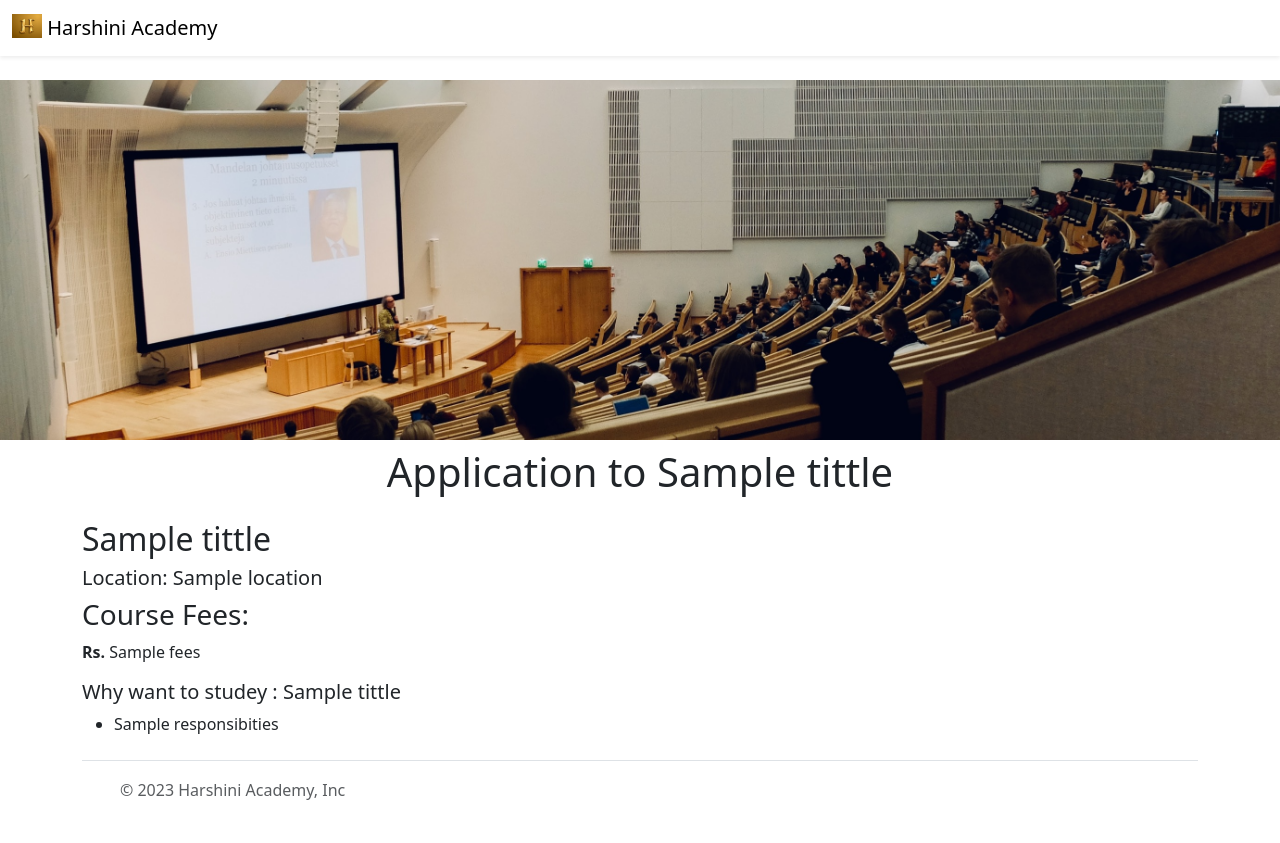
After one commit to harshini-webdeveloper/clg-projecct, a Flask app: template templates/jobpage.html in a window 1280 px wide. The commit adds this page. Run offline with Flask 3, Linux system fonts and the light colour scheme; the template is opened without the code that fills it: most values are stand-ins (such as "Sample title", 1, 10 or a date in 2020).

Commit message:
added dynamic pages for each job

```diff
--- a/app.py
+++ b/app.py
@@ -1,5 +1,5 @@
 from flask import Flask, render_template, jsonify
-from database import load_jobs_from_db
+from database import load_jobs_from_db, load_job_from_db
 
 app = Flask(__name__)
 
@@ -23,6 +23,14 @@ def list_jobs():
   return jsonify(jobs)
 
 
+@app.route("/job/<id>")
+def show_job(id):
+  job = load_job_from_db(id)
+  if not job:
+    return "Job Not Found", 404
+  return render_template('jobpage.html', job=job)
+
+
 print(__name__)
 if __name__ == "__main__":
   app.run(host='0.0.0.0', debug=True)
--- /dev/null
+++ b/templates/banner.html
@@ -0,0 +1,10 @@
+<style>
+
+    #banner{
+      height: 360px;
+      width: 100%;
+      object-fit: cover;
+    }
+
+  </style>
+<img class="img-fluid" id="banner" src= "https://clg-projecct--website0090.repl.co/static/banner.jpeg.jpg" height="520" >
--- /dev/null
+++ b/templates/bootstrap.html
@@ -0,0 +1,3 @@
+<meta charset="utf-8">
+<meta name="viewport" content="width=device-width, initial-scale=1">
+<link href="https://cdn.jsdelivr.net/npm/bootstrap@5.3.2/dist/css/bootstrap.min.css" rel="stylesheet" integrity="sha384-T3c6CoIi6uLrA9TneNEoa7RxnatzjcDSCmG1MXxSR1GAsXEV/Dwwykc2MPK8M2HN" crossorigin="anonymous">
--- a/templates/jobitem.html
+++ b/templates/jobitem.html
@@ -6,11 +6,11 @@
   </div>
   {% if 'fees' in job %}
   <div>
-    <b>Fees:</b>{{job['fees']}}
+    <b>Fees: </b> {{job['fees']}}
   </div>
   {% endif %}
   </div>
   <div class="col-2">
-    <button type="button" class="btn btn-outline-primary">Apply</button>
+    <a href="/job/{{job['id']}}" type="button" class="btn btn-outline-primary">Apply</a>
   </div>
 </div>
--- /dev/null
+++ b/templates/jobpage.html
@@ -0,0 +1,25 @@
+<!DOCTYPE html>
+<html>
+  |<head>
+    <title>{{job.tittle}} - Harshini Academy</title>
+    {% include 'bootstrap.html' %}
+  </head>
+  <body>
+    {% include 'nav.html' %}
+    {% include 'banner.html' %}
+    <div class="container">
+     <h1 class="text-center mt-2 mb-4"> Application to {{job.tittle}}  </h1>
+    <h2>{{job.tittle}}</h2>
+    <h4 class="lead mt-0">Location: {{job.location}}</h4>
+    <h3> Course Fees:</h3>
+    <p><b>Rs.</b> {{job.fees}}</p>
+    <h5>Why want to studey : {{job.tittle}}</h5>
+      <ul>
+        {% for line in job.responsibities.split("\n") %}
+          <li>{{line}}</li>
+        {% endfor %}
+      </ul>
+    </div>
+     {% include 'fotter.html' %}
+  </body>
+</html>
--- a/templates/nav.html
+++ b/templates/nav.html
@@ -1,6 +1,6 @@
  <nav class="navbar shadow-sm fixed-top bg-white">
   <div class="container-fluid">
-    <a class="navbar-brand" href="#">
+    <a class="navbar-brand" href="/">
       <img src="https://clg-projecct--website0090.repl.co/static/h.jpeg" alt="Logo" width="30" height="24" class="d-inline-block align-text-top">
       Harshini Academy
     </a>
```
Also changed, not shown: database.py (+12 -0 lines), templates/home.html (+2 -11 lines).
